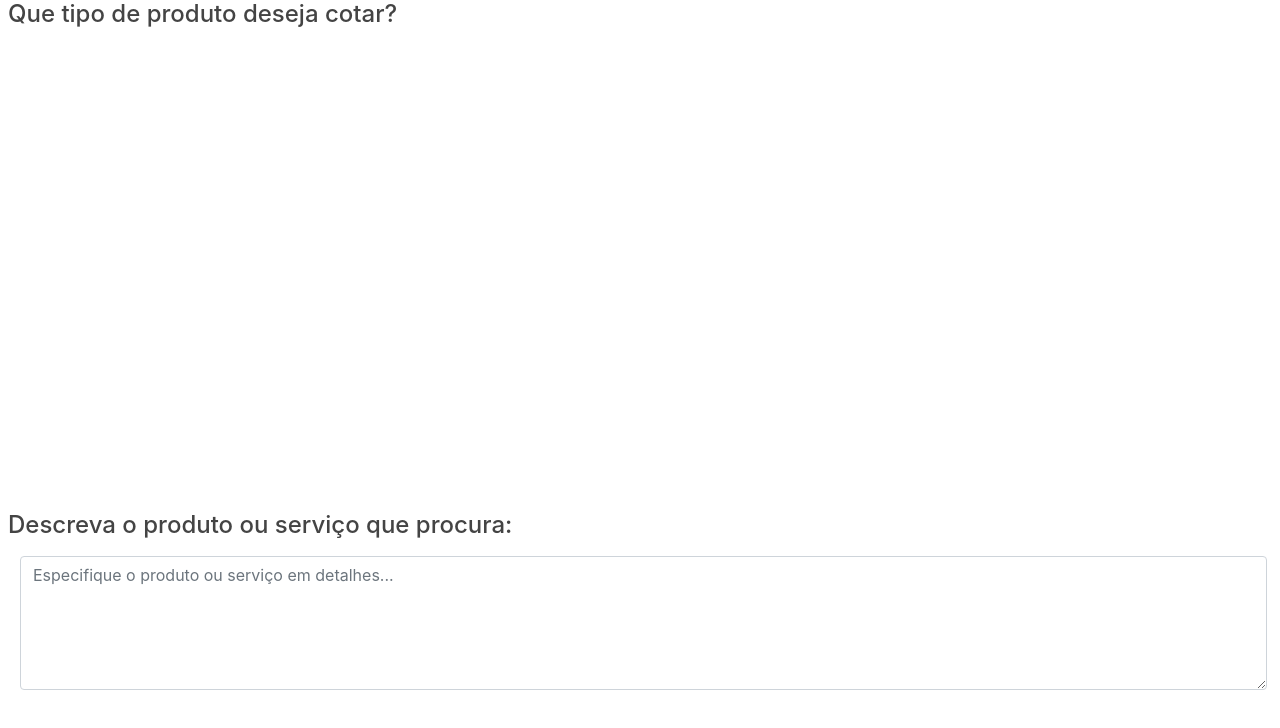
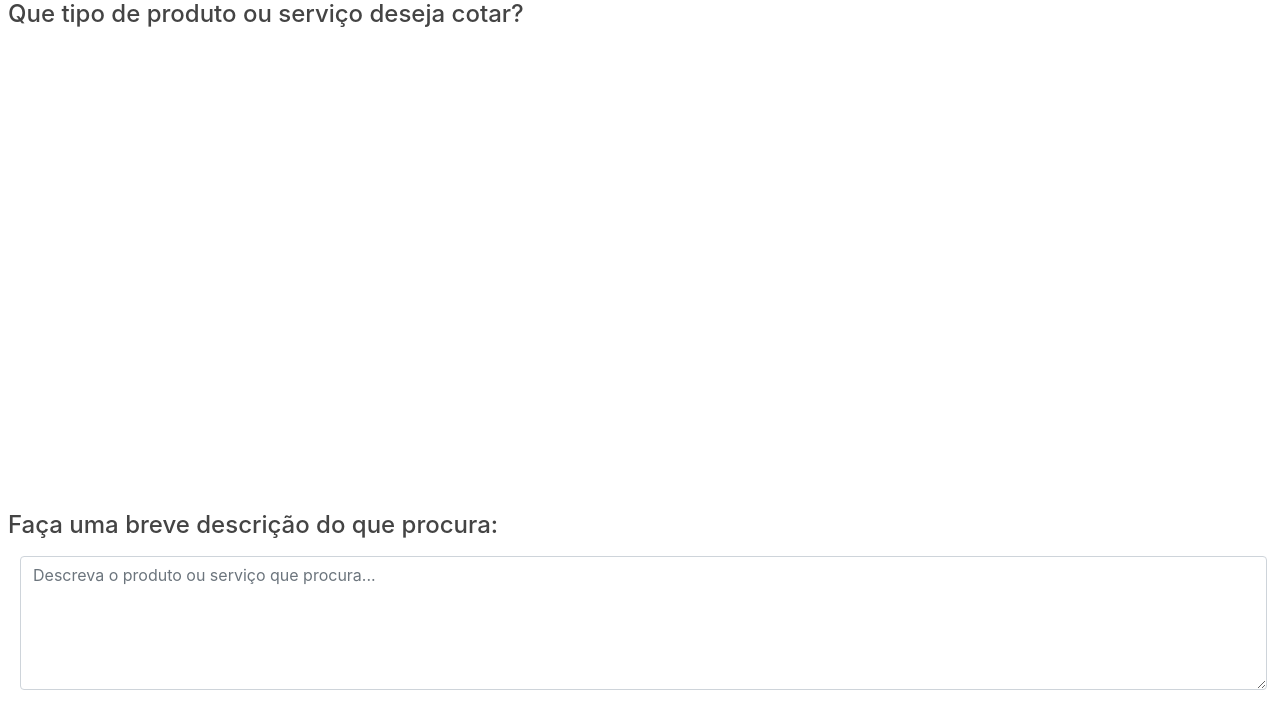
Before and after one commit to marciogadelha/liigo-orcamento, a website: page src/index.html in a window 1280 px wide. Drawn offline with nearby package versions, Linux system fonts and the light colour scheme; no server answers.

Commit message:
Produto ou serviço

```diff
--- a/src/index.html
+++ b/src/index.html
@@ -15,12 +15,12 @@
 <body>
     <form action="">
         <div class='ml-1 mr-1 mb-3'>
-            <h4 class='ml-1 mr-1 mb-3'>Que tipo de produto deseja cotar?</h4>
+            <h4 class='ml-1 mr-1 mb-3'>Que tipo de produto ou serviço deseja cotar?</h4>
             <div id="clientCategories">
             </div>
             <br>
-            <h4 class='ml-1 mr-1 mb-3'>Descreva o produto ou serviço que procura:</h4>
-            <textarea class="form-control ml-3 mr-4 pr-3" rows=5 placeholder="Especifique o produto ou serviço em detalhes..."></textarea>
+            <h4 class='ml-1 mr-1 mb-3'>Faça uma breve descrição do que procura:</h4>
+            <textarea class="form-control ml-3 mr-4 pr-3" rows=5 placeholder="Descreva o produto ou serviço que procura..."></textarea>
             <!-- <button type="submit" class="btn btn-checkout btn-light-blue">
                 <i class="fa fa-shopping-quote"></i> Solicitar orçamento
             </button> -->
```
